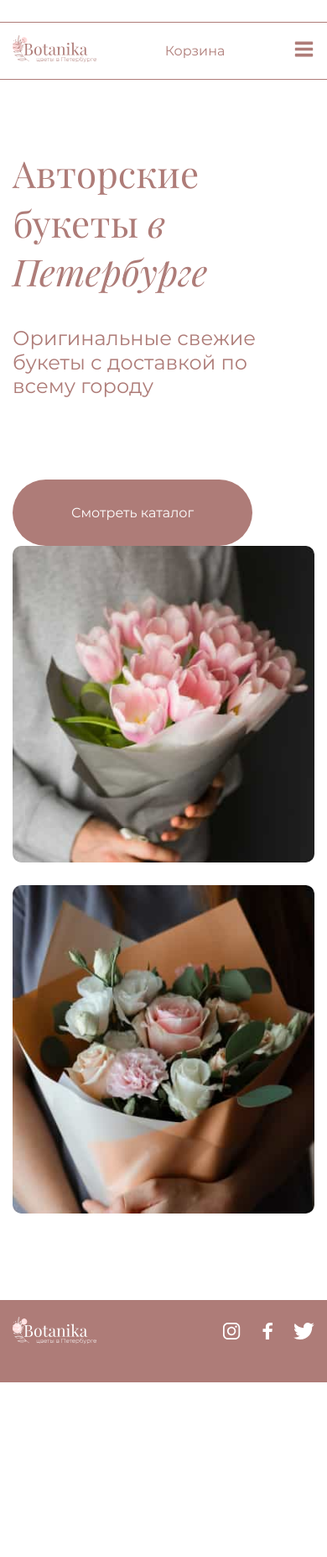
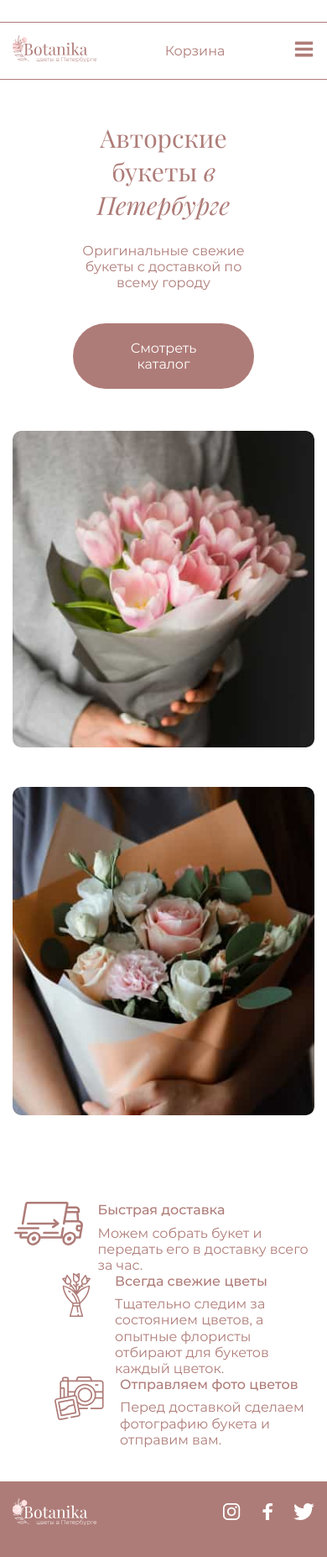
Before and after one commit to zaverstaiu/Botanika, a plain HTML site: page index.html in a window 390 px wide. Shown: the whole page at 84% size. Before the commit the page ends 1646 px from the top, so only its background shows below. Drawn offline with nearby package versions, Linux system fonts and the light colour scheme.

Commit message:
add responsive hero and advantages

```diff
--- a/css/media.css
+++ b/css/media.css
@@ -1,3 +1,11 @@
+@media screen and (max-width: 1200px) {
+
+  /* hero --------------------------*/
+  .hero-rose {
+    margin-top: 3.125em;
+  }
+}
+
 @media screen and (max-width: 1100px) {
 
   /* header --------------------------*/
@@ -25,7 +33,7 @@
   }
   .menu__link {
     display: block;
-    padding: 20px 0;
+    padding: 1.25em 0;
   }
   .mobile-menu__list {
     position: fixed;
@@ -42,7 +50,7 @@
   }
   .mobile-menu__link {
     display: block;
-    padding: 20px 50px;
+    padding: 1.25em 3.125em;
   }
   .mobile-menu__link:hover,
   .mobile-menu__link:focus {
@@ -77,11 +85,38 @@
 
   /* footer ----------------------------- */
   .footer-logo {
-    margin-left: 50px;
+    margin-left: 3.125em;
   }
   .socials {
-    margin-right: 50px;
+    margin-right: 3.125em;
     margin-left: auto;
+  }
+}
+
+@media screen and (max-width: 820px) {
+
+  /* hero ----------------------------- */
+  .hero-content {
+    max-width: 60%;
+    margin-bottom: 3.125em;
+    text-align: center;
+  }
+
+}
+
+@media screen and (max-width: 520px) {
+
+  /* hero ----------------------------- */
+  .xlg-title,
+  .xlg-title-i {
+    font-size: 1.875rem;
+  }
+  .hero-text {
+    font-size: 1.25rem;
+  }
+  .hero-rose {
+    margin-right: 0;
+    margin-top: 1.25em;
   }
 }
 
@@ -90,6 +125,11 @@
   /* header ----------------------------- */
   .mobile-menu__list {
     text-align: center;
+  }
+
+  /* hero ----------------------------- */
+  .hero-text {
+  	font-size: 1rem;
   }
 
   /* footer ----------------------------- */
--- a/css/style.css
+++ b/css/style.css
@@ -169,20 +169,19 @@ button {
   display: flex;
   justify-content: center;
   flex-wrap: wrap;
-  margin-bottom: 1.5em;
-  padding: 5.125em 0 1.5em;
+  padding: 3.125em 0 1.5em;
 }
 .hero-content {
   max-width: 390px;
 }
 .hero-text {
   margin-top: 1.5em;
-  margin-bottom: 4em;
+  margin-bottom: 2.4em;
   font-size: 1.5rem;
 }
 .hero-link {
   display: inline-block;
-  padding: 1.875em 4.375em;
+  padding: 1.25em 3.125em;
   border-radius: 40px;
   background-color: var(--accent-c);
   color: var(--white-t);
@@ -207,9 +206,45 @@ button {
 }
 .hero-rose {
   margin-bottom: 2.63em;
+  margin-right: 1.25em;
 }
 
 /* /hero ------------------------------- */
+
+/* advantages ------------------------------- */
+
+.advantages_inner {
+  padding-top: 1.5em;
+  padding-bottom: 2.5em;
+}
+.advantages__list {
+  display: flex;
+  justify-content: center;
+  flex-wrap: wrap;
+}
+.advantages__item {
+  max-width: 357px;
+}
+.advantages__item+.advantages__item {
+  margin-left: 3.125em;
+}
+.advantages__item-car {
+  padding-left: 6.25em;
+  background: url('../images/icon/car.svg') no-repeat top left;
+}
+.advantages__item-bouquet {
+  padding-left: 4.5em;
+  background: url('../images/icon/bouquet.svg') no-repeat top left;
+}
+.advantages__item-photo {
+  padding-left: 4.875em;
+  background: url('../images/icon/photo.svg') no-repeat top left;
+}
+.advantages__title {
+  margin-bottom: 0.5em;
+}
+
+/* /advantages ------------------------------- */
 
 /* main */
 
@@ -218,11 +253,11 @@ button {
 .contacts {
   max-width: 100vw;
   min-height: 645px;
-  padding-top: 52px;
+  padding-top: 3.25em;
 }
 .contacts-inner {
   max-width: 386px;
-  margin-left: 100px;
+  margin-left: 6.25em;
   border-radius: 12px;
   background-color: var(--bg-l);
   box-shadow: 0px 4px 40px rgba(217, 217, 217, 0.3);
@@ -242,7 +277,7 @@ button {
 .footer-inner {
   display: flex;
   align-items: center;
-  padding: 20px 0 40px 0;
+  padding: 1.25em 0 2.5em 0;
 }
 .footer-logo {
   margin: 0;
@@ -251,14 +286,14 @@ button {
   margin: 0 auto;
 }
 .footer-menu__item+.footer-menu__item {
-  margin-left: 68px;
+  margin-left: 4.25em;
 }
 .socials {
   display: flex;
   align-items: center;
 }
 .socials__item+.socials__item {
-  margin-left: 18px;
+  margin-left: 1.125em;
 }
 
 /* /footer */
--- a/index.html
+++ b/index.html
@@ -79,23 +79,24 @@
   </section>
   <!-- /hero -->
   <!-- advantages -->
-  <!-- <section class="advantages">
+  <section class="advantages">
     <div class="container">
+      <div class="advantages_inner">
         <h2 class="visually-hidden">Наши преимущества</h2>
         <ul class="advantages__list">
-        <li class="advantages__item">
+          <li class="advantages__item advantages__item-car">
             <h4 class="sm-title advantages__title">Быстрая доставка</h4>
             <p class="advantages__text">
               Можем собрать букет и передать его в доставку всего за час.
             </p>
           </li>
-        <li class="advantages__item">
+          <li class="advantages__item advantages__item-bouquet">
             <h4 class="sm-title advantages__title">Всегда свежие цветы</h4>
             <p class="advantages__text">
               Тщательно следим за состоянием цветов, а опытные флористы отбирают для букетов каждый цветок.
             </p>
           </li>
-        <li class="advantages__item">
+          <li class="advantages__item advantages__item-photo">
             <h4 class="sm-title advantages__title">Отправляем фото цветов</h4>
             <p class="advantages__text">
               Перед доставкой сделаем фотографию букета и отправим вам.
@@ -103,7 +104,8 @@
           </li>
         </ul>
       </div>
-  </section> -->
+    </div>
+  </section>
   <!-- /advantages -->
   <!-- popular -->
   <!-- <section class="popular">
```
Lines whose indentation alone changed are shown as unchanged.
